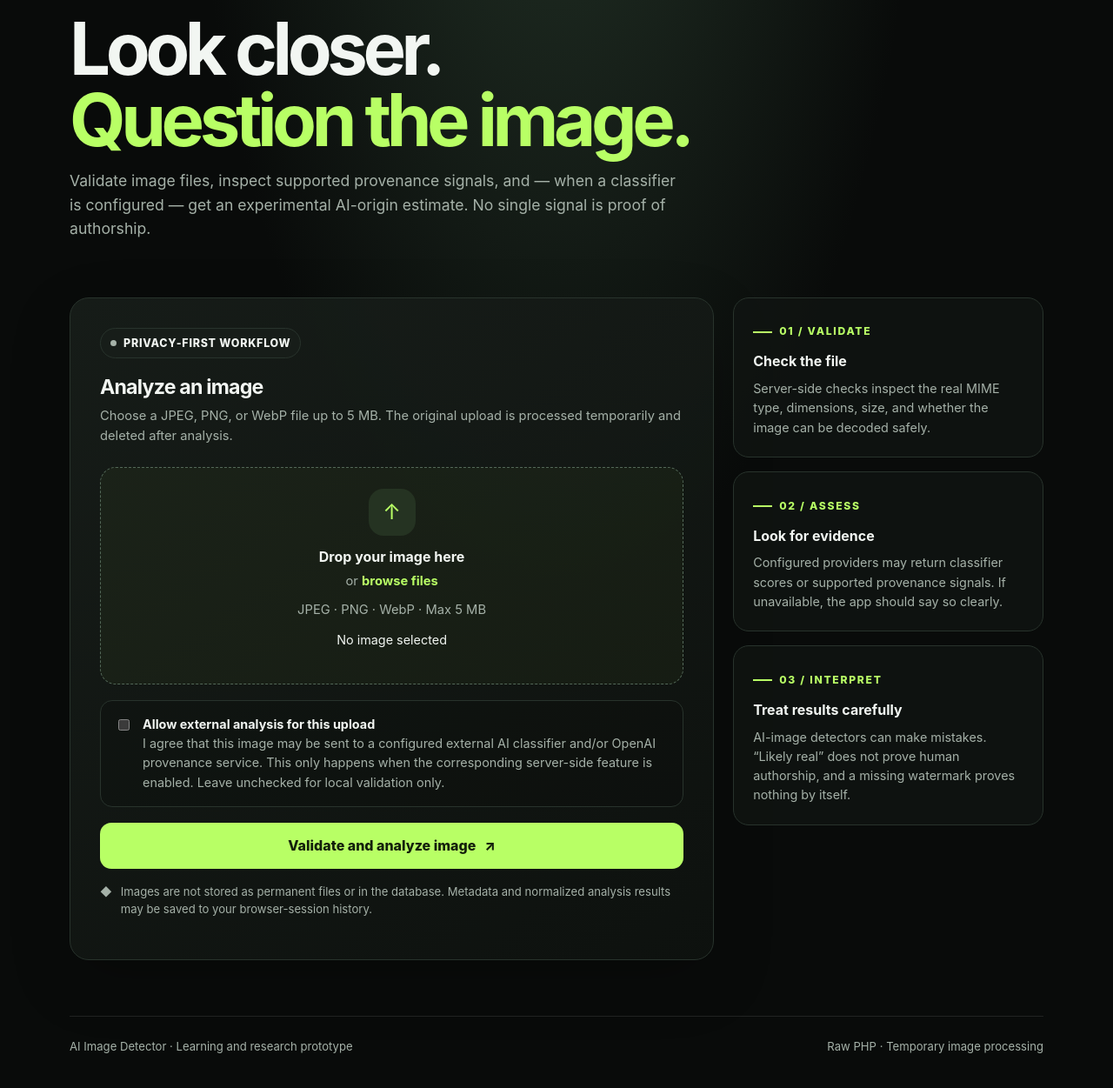
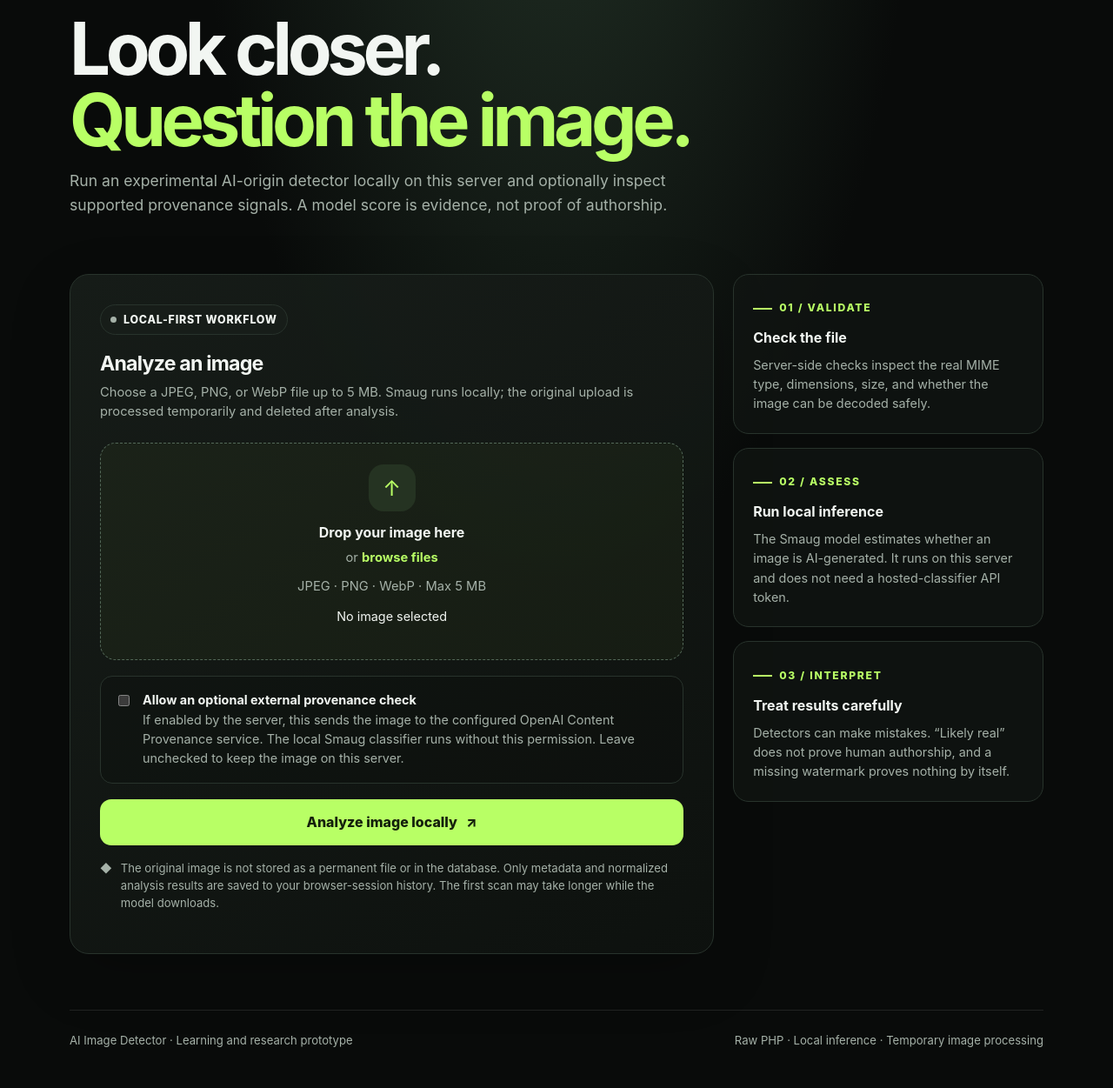
Before and after one commit to chand010/ai-image-detector, a PHP site: page / in a window 1280 px wide. Shown: the part 190-1441 px from the top of the page at 87% size. After the commit the page ends 1394 px from the top, so only its background shows below. Run offline with PHP 8.4, Linux system fonts and the light colour scheme.

Commit message:
Update upload UI for local-first Smaug detection

```diff
--- a/public/index.php
+++ b/public/index.php
@@ -46,14 +46,14 @@ if (empty($_SESSION['csrf_token'])) {
         <section class="hero">
             <span class="eyebrow">Image analysis workspace</span>
             <h1>Look closer.<br><span class="accent-text">Question the image.</span></h1>
-            <p class="lead">Validate image files, inspect supported provenance signals, and — when a classifier is configured — get an experimental AI-origin estimate. No single signal is proof of authorship.</p>
+            <p class="lead">Run an experimental AI-origin detector locally on this server and optionally inspect supported provenance signals. A model score is evidence, not proof of authorship.</p>
         </section>
 
         <main class="content-grid">
             <section class="panel" aria-labelledby="upload-heading">
-                <span class="status-pill">Privacy-first workflow</span>
+                <span class="status-pill">Local-first workflow</span>
                 <h2 id="upload-heading" style="margin-top:20px">Analyze an image</h2>
-                <p class="subtle">Choose a JPEG, PNG, or WebP file up to 5 MB. The original upload is processed temporarily and deleted after analysis.</p>
+                <p class="subtle">Choose a JPEG, PNG, or WebP file up to 5 MB. Smaug runs locally; the original upload is processed temporarily and deleted after analysis.</p>
 
                 <form action="/upload.php" method="post" enctype="multipart/form-data" data-upload-form>
                     <input type="hidden" name="csrf_token"
@@ -76,17 +76,17 @@ if (empty($_SESSION['csrf_token'])) {
                         <input id="external_processing_consent" name="external_processing_consent"
                                type="checkbox" value="yes">
                         <label for="external_processing_consent">
-                            <strong>Allow external analysis for this upload</strong><br>
-                            I agree that this image may be sent to a configured external AI classifier and/or OpenAI provenance service. This only happens when the corresponding server-side feature is enabled. Leave unchecked for local validation only.
+                            <strong>Allow an optional external provenance check</strong><br>
+                            If enabled by the server, this sends the image to the configured OpenAI Content Provenance service. The local Smaug classifier runs without this permission. Leave unchecked to keep the image on this server.
                         </label>
                     </div>
 
                     <button class="btn" type="submit" data-submit-button>
                         <span class="spinner" aria-hidden="true"></span>
-                        <span data-button-label>Validate and analyze image</span>
+                        <span data-button-label>Analyze image locally</span>
                         <span aria-hidden="true">↗</span>
                     </button>
-                    <p class="privacy-note"><span aria-hidden="true">◆</span><span>Images are not stored as permanent files or in the database. Metadata and normalized analysis results may be saved to your browser-session history.</span></p>
+                    <p class="privacy-note"><span aria-hidden="true">◆</span><span>The original image is not stored as a permanent file or in the database. Only metadata and normalized analysis results are saved to your browser-session history. The first scan may take longer while the model downloads.</span></p>
                 </form>
             </section>
 
@@ -98,13 +98,13 @@ if (empty($_SESSION['csrf_token'])) {
                 </div>
                 <div class="mini-card">
                     <span class="eyebrow">02 / Assess</span>
-                    <h3 style="margin-top:12px">Look for evidence</h3>
-                    <p>Configured providers may return classifier scores or supported provenance signals. If unavailable, the app should say so clearly.</p>
+                    <h3 style="margin-top:12px">Run local inference</h3>
+                    <p>The Smaug model estimates whether an image is AI-generated. It runs on this server and does not need a hosted-classifier API token.</p>
                 </div>
                 <div class="mini-card">
                     <span class="eyebrow">03 / Interpret</span>
                     <h3 style="margin-top:12px">Treat results carefully</h3>
-                    <p>AI-image detectors can make mistakes. “Likely real” does not prove human authorship, and a missing watermark proves nothing by itself.</p>
+                    <p>Detectors can make mistakes. “Likely real” does not prove human authorship, and a missing watermark proves nothing by itself.</p>
                 </div>
             </aside>
         </main>
@@ -112,7 +112,7 @@ if (empty($_SESSION['csrf_token'])) {
         <footer class="site-footer">
             <div class="footer-inner">
                 <span>AI Image Detector · Learning and research prototype</span>
-                <span>Raw PHP · Temporary image processing</span>
+                <span>Raw PHP · Local inference · Temporary image processing</span>
             </div>
         </footer>
     </div>
```
